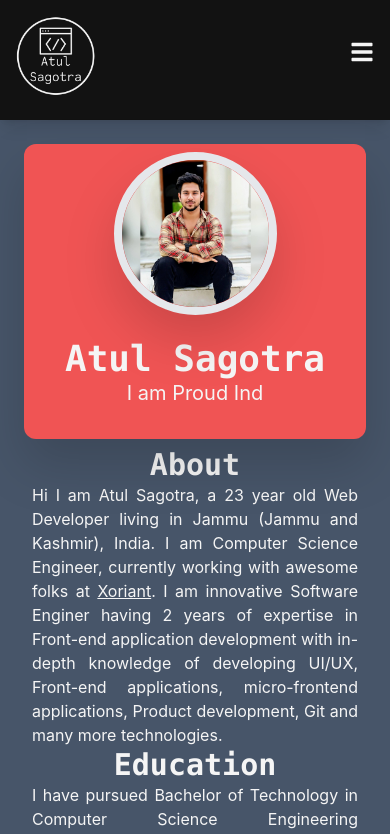
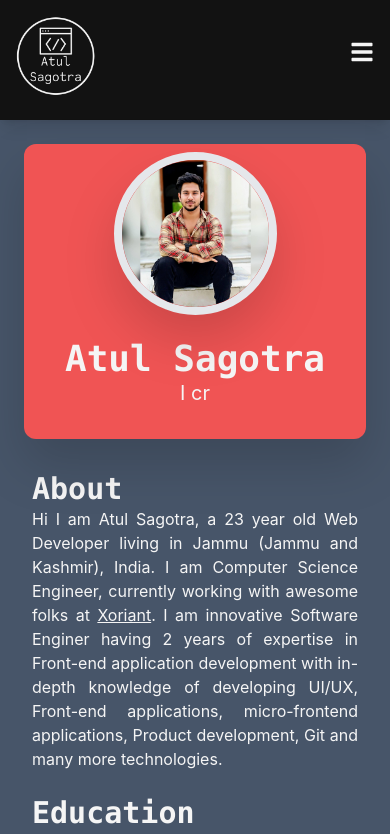
Before and after one commit to atulSagotra/atulsagotra.github.io, a React (Create React App) app: page /contact in a window 390 px wide. Shown: the top 834 px of the page. Built offline with nearby package versions, Linux system fonts and the light colour scheme.

Commit message:
fix: fixed responsive width

```diff
--- a/src/App.css
+++ b/src/App.css
@@ -30,6 +30,7 @@
 }
 @media only screen and (max-width: 600px) {
   .page {
+    height: auto;
     text-align: -webkit-center;
   }
 }
--- a/src/Components/Pages/Profile.jsx
+++ b/src/Components/Pages/Profile.jsx
@@ -39,7 +39,8 @@
         </div>
       </div>
       <div className="p-2">
-        <h1 className="text-3xl font-bold font-mono">About</h1>
+        <br/>
+        <h1 className="text-3xl font-bold font-mono text-left">About</h1>
         <p className="text-justify">
           Hi I am Atul Sagotra, a 23 year old Web Developer living in Jammu
           (Jammu and Kashmir), India. I am Computer Science Engineer, currently
@@ -57,7 +58,8 @@
           developing UI/UX, Front-end applications, micro-frontend applications,
           Product development, Git and many more technologies.
         </p>
-        <h1 className="text-3xl font-bold font-mono">Education</h1>
+        <br/>
+        <h1 className="text-3xl font-bold font-mono text-left">Education</h1>
         <p className="text-justify">
           I have pursued Bachelor of Technology in Computer Science Engineering
           from&nbsp;
```
